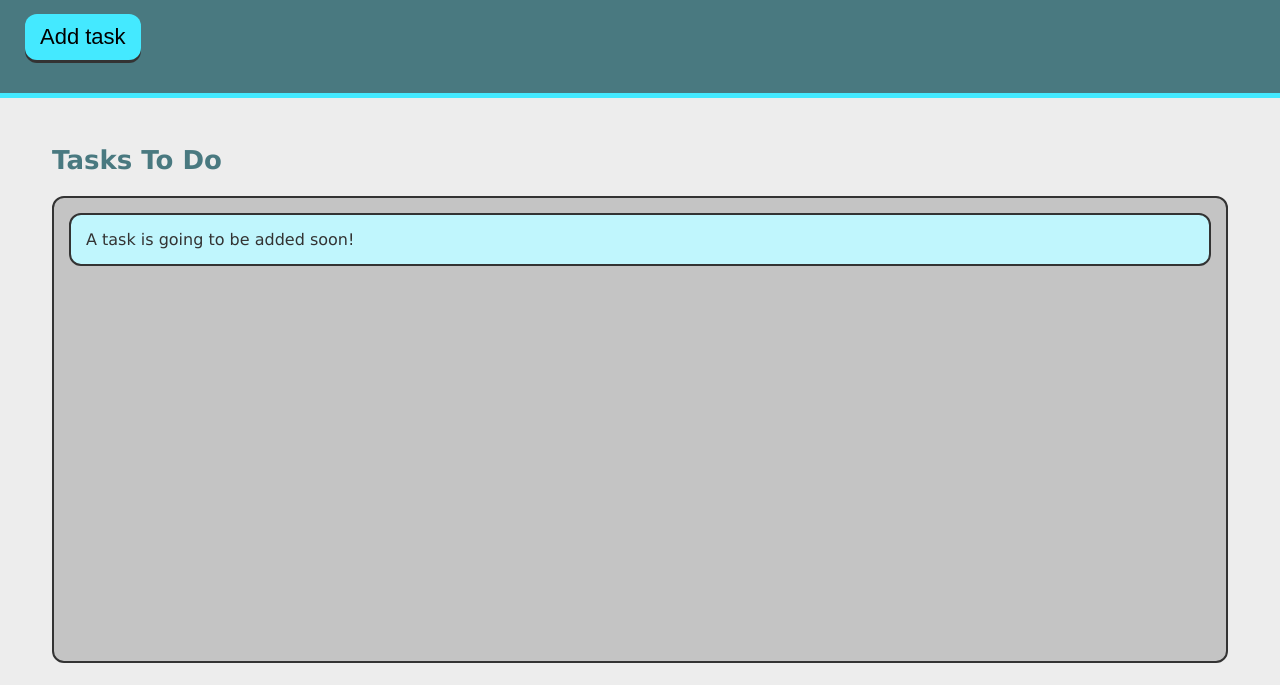
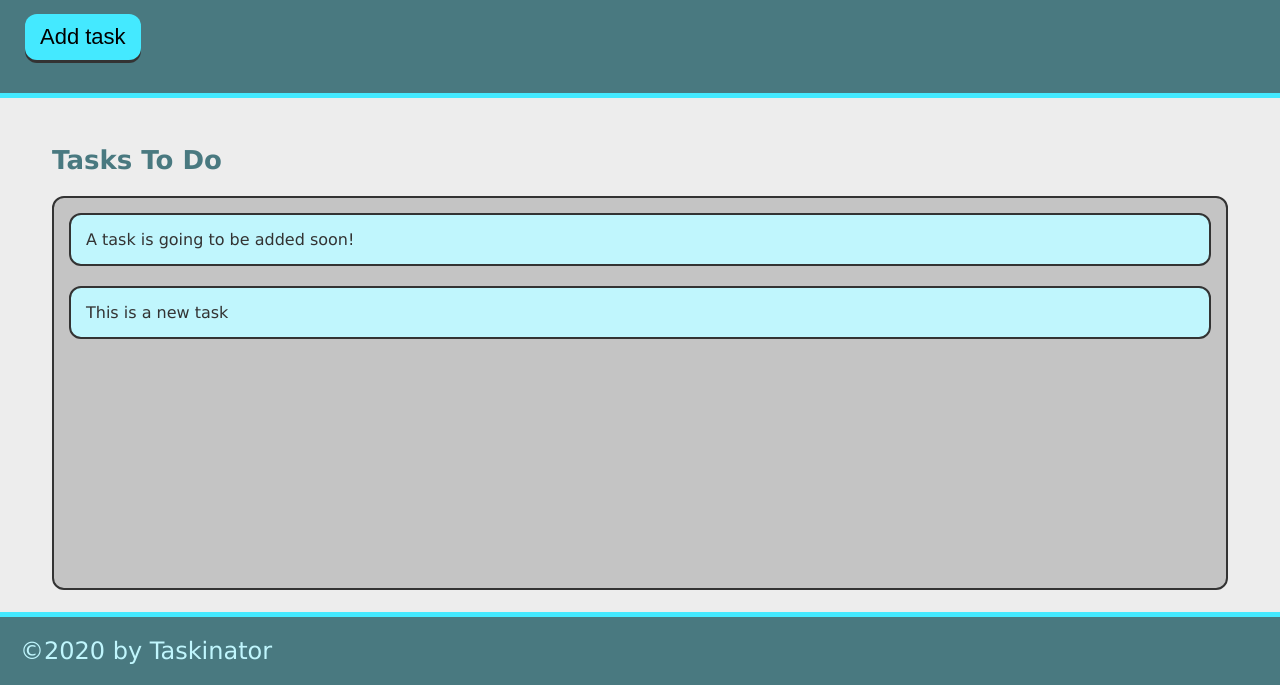
Before and after one commit to ds1242/taskinator, a plain HTML site: page index.html in a window 1280 px wide. Both pictures are taken after a click on the button "Add task". Shown: the part 115-800 px from the top of the page. Drawn offline with Linux system fonts and the light colour scheme.

Commit message:
add ability to add task

```diff
--- a/assets/js/script.js
+++ b/assets/js/script.js
@@ -0,0 +1,14 @@
+
+var buttonEl = document.querySelector("#save-task");
+var tasksToDoEl = document.querySelector("#tasks-to-do")
+
+var createTaskHandler = function (){
+    var listItemEl = document.createElement("li");
+    listItemEl.className = "task-item";
+    listItemEl.textContent = "This is a new task";
+    tasksToDoEl.appendChild(listItemEl);
+};
+
+buttonEl.addEventListener("click", createTaskHandler);
+
+console.log(buttonEl);
--- a/index.html
+++ b/index.html
@@ -11,19 +11,21 @@
     <header>
         <h1 class="page-title">Taskinator</h1>
         <p>Click the button below to add a new task!</p>
-        <button class="btn">Add task</button>
+        <button class="btn" id="save-task">Add task</button>
     </header>
     <main class="page-content">
         <section class="task-list-wrapper">
             <h2 class="list-title">Tasks To Do</h2>
-            <ul class="task-list">
+            <ul class="task-list" id="tasks-to-do">
                 <li class="task-item">
                     A task is going to be added soon!
                 </li>
             </ul>
         </section>
-
     </main>
+    <footer>
+        &copy;2020 by Taskinator
+    </footer>
     <script src="./assets/js/script.js">
     </script>
 </body>
```
